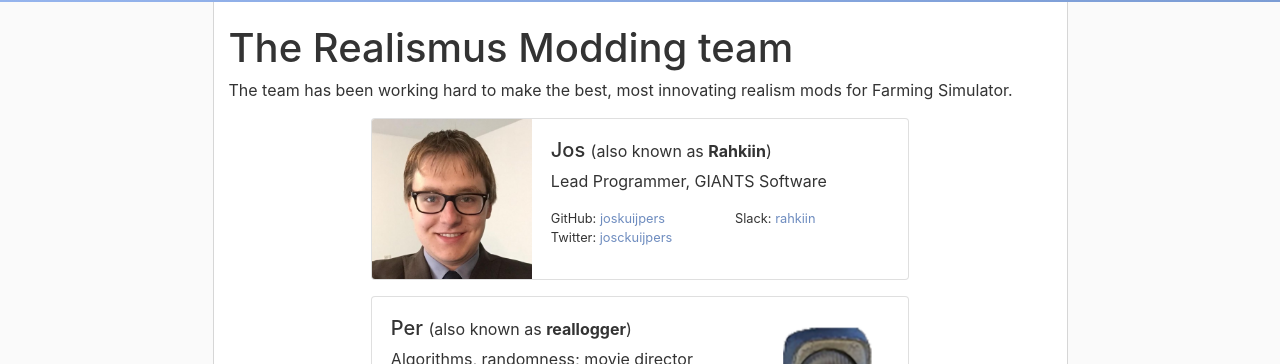
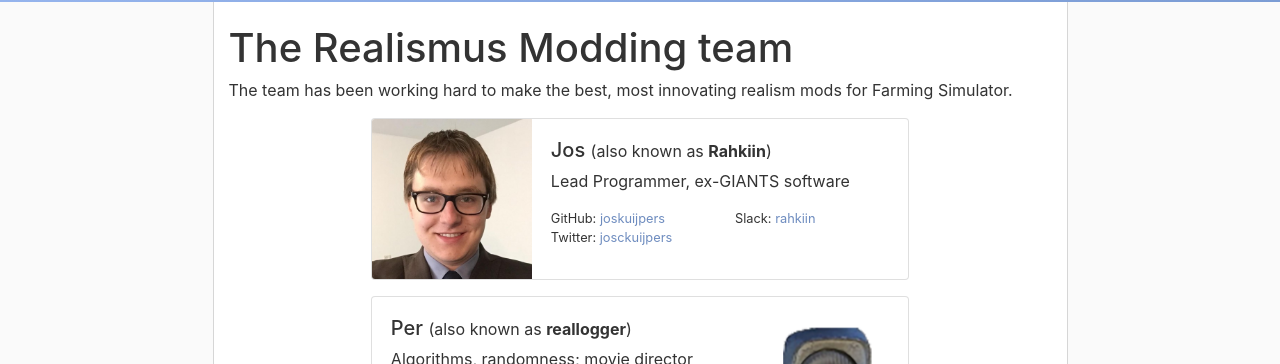
Before and after one commit to RealismusModding/realismusmodding.github.io, a Jekyll site: the page built from _pages/team.html, in a window 1280 px wide. Shown: the part 62-426 px from the top of the page. Built offline with Jekyll 4.4.1, drawn with Linux system fonts in a browser that asks for light colours; comment, search, counter and statistics services are not loaded.

```diff
--- a/_data/team.yaml
+++ b/_data/team.yaml
@@ -2,7 +2,7 @@ rahkiin:
   nickname: Rahkiin
   name: Jos
   github: joskuijpers
-  role: Lead Programmer, GIANTS Software
+  role: Lead Programmer, ex-GIANTS software
   image: /assets/img/team/rahkiin.jpeg
   slack: rahkiin
   twitter: josckuijpers
```
